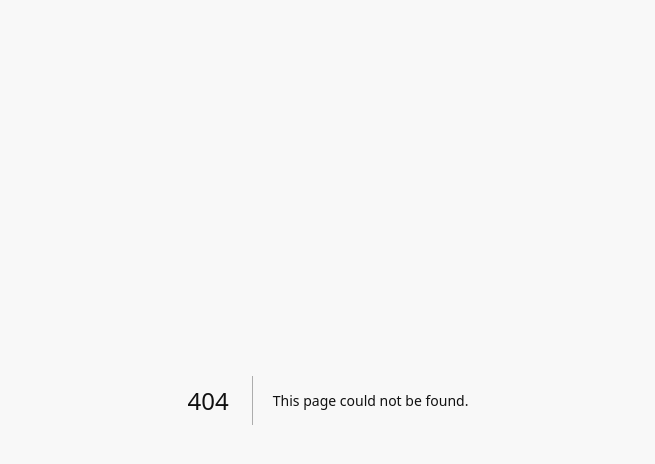
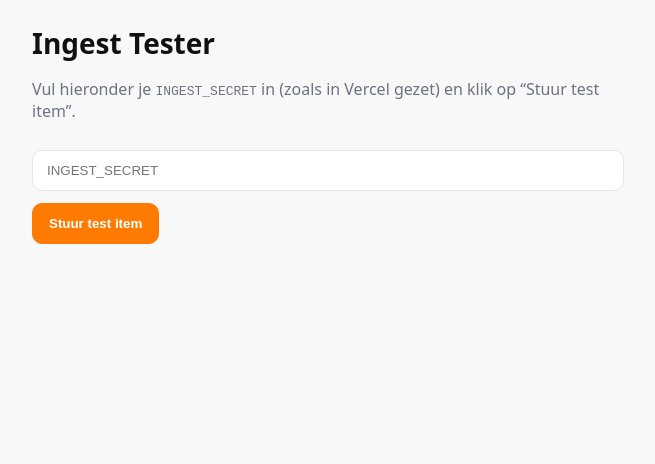
Before and after one commit to stijnvandrunen98/huurkans, a Next.js app: page /admin/ingest-tester in a window 1280 px wide. Before the commit this address had no page. Shown: the top 464 px of the page, without its empty margins (312-967 px from the left). Built offline with nearby package versions, Linux system fonts and the light colour scheme.

Commit message:
Create ingest-tester.js

```diff
--- /dev/null
+++ b/pages/admin/ingest-tester.js
@@ -0,0 +1,63 @@
+// pages/admin/ingest-tester.js
+import { useState } from 'react'
+
+export default function IngestTester() {
+  const [secret, setSecret] = useState('')
+  const [status, setStatus] = useState('')
+
+  const sample = {
+    secret, // <= vul jij hieronder in het invoerveld in
+    source: { name: 'Test Feed', kind: 'rss', url: 'https://example.com/rss' },
+    items: [
+      {
+        url: 'https://example.com/ad/123',
+        title: 'Testappartement 50m² in Amsterdam',
+        description: 'Licht appartement met balkon.',
+        price: 1499,
+        city: 'Amsterdam',
+        bedrooms: 2,
+        area_m2: 50,
+        available_from: '2025-09-01',
+        posted_at: new Date().toISOString(),
+        image_url: 'https://picsum.photos/seed/huurkans/600/400'
+      }
+    ]
+  }
+
+  async function send() {
+    setStatus('Bezig…')
+    try {
+      const res = await fetch('/api/ingest', {
+        method: 'POST',
+        headers: { 'Content-Type': 'application/json' },
+        body: JSON.stringify(sample)
+      })
+      const json = await res.json()
+      setStatus(JSON.stringify(json, null, 2))
+    } catch (e) {
+      setStatus('Fout: ' + e.message)
+    }
+  }
+
+  return (
+    <main className="container" style={{maxWidth: 640}}>
+      <h1>Ingest Tester</h1>
+      <p className="muted">Vul hieronder je <code>INGEST_SECRET</code> in (zoals in Vercel gezet) en klik op “Stuur test item”.</p>
+      <input
+        className="input"
+        placeholder="INGEST_SECRET"
+        value={secret}
+        onChange={e => setSecret(e.target.value)}
+        style={{marginTop:12}}
+      />
+      <div style={{marginTop:12, display:'flex', gap:12}}>
+        <button className="btn orange" onClick={send}>Stuur test item</button>
+      </div>
+      {status && (
+        <pre style={{marginTop:16, background:'#f6f6f6', padding:12, borderRadius:8, overflow:'auto'}}>
+{status}
+        </pre>
+      )}
+    </main>
+  )
+}
```
